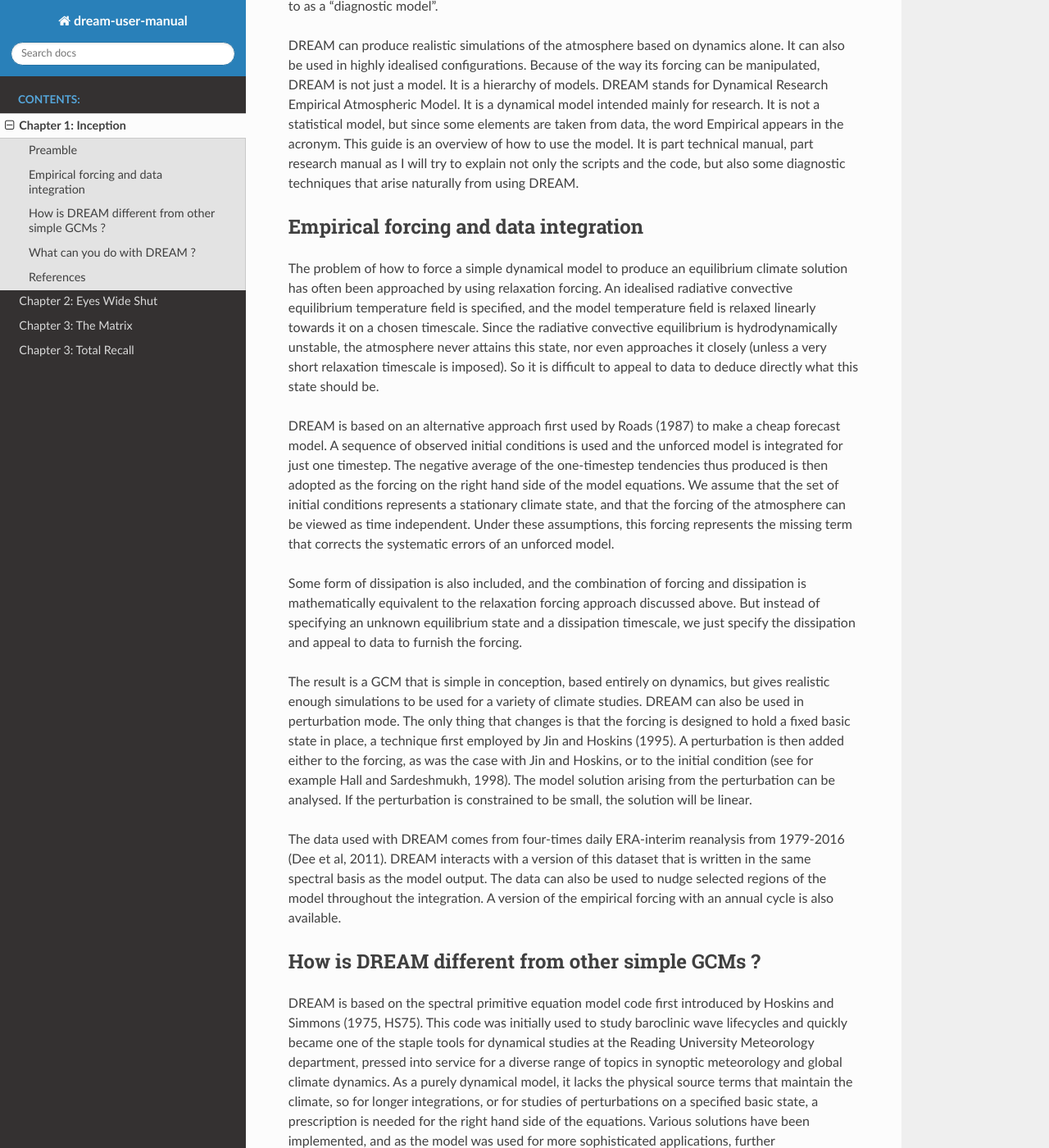
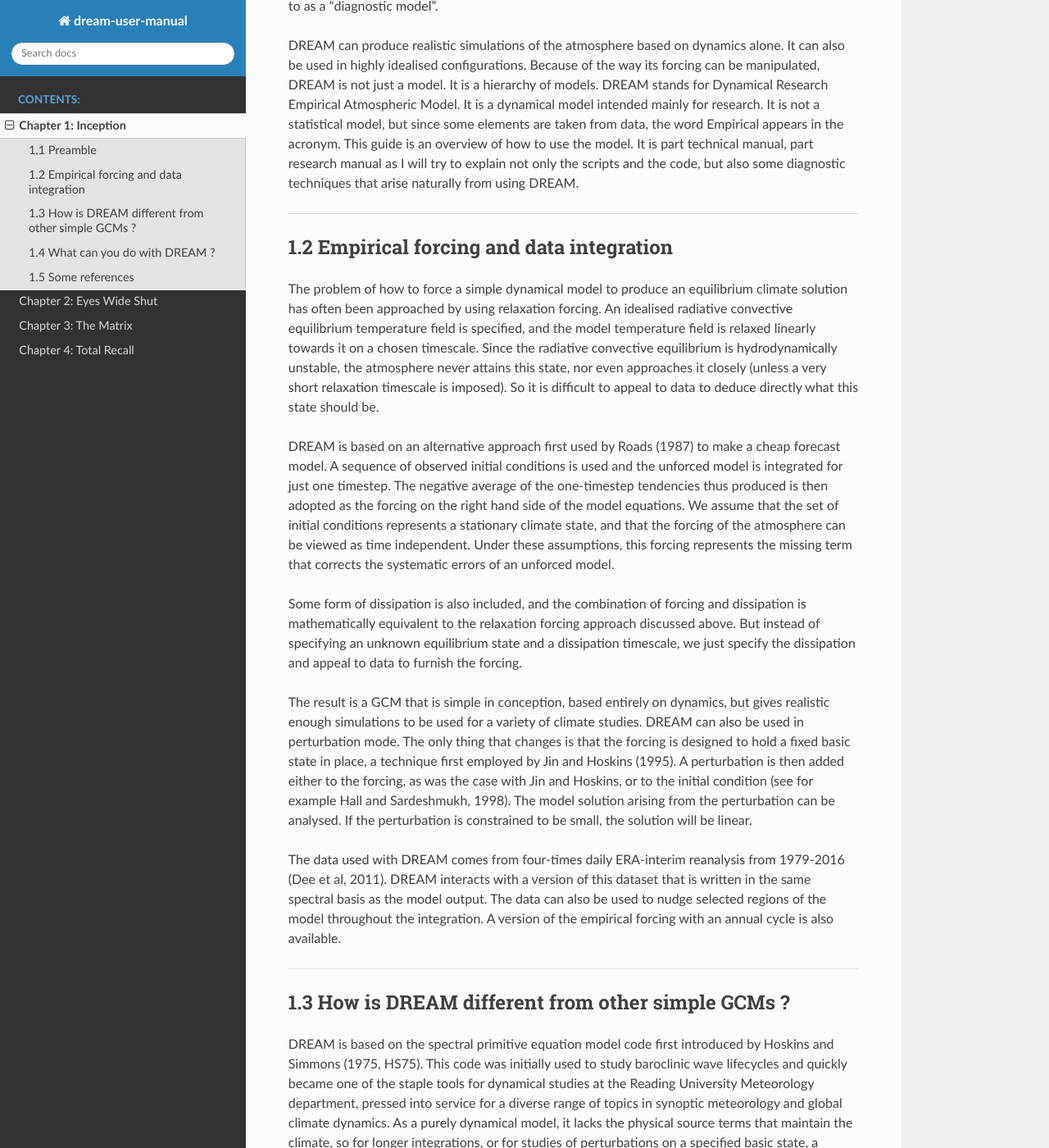
Before and after one commit to dream-gcm/usermanual, a Sphinx documentation site: the page built from source/Chapter1.md, in a window 1280 px wide and 1400 px high, scrolled down 995 px. Shown: the whole window at 82% size. Built offline with Sphinx 7.4.7 and the Read the Docs theme 2.0.0, drawn with Linux system fonts in a browser that asks for light colours; pages that are not in the unit, such as notebooks, are missing from menus; some of the changed text lies outside the part shown.

Commit message:
SLX: chapter4

````diff
--- a/source/Chapter1.md
+++ b/source/Chapter1.md
@@ -2,7 +2,7 @@
 # Chapter 1: Inception
 _Introduction to DREAM_
 
-## Preamble
+## 1.1 Preamble
 In 1983 Sir Brian Hoskins published a lecture in the QJ under the title “Dynamical processes in the atmosphere and the use of models” in which he commented on the interplay between observations, sophisticated numerical models and our understanding of dynamical processes. He advocated a hierarchical approach in which dynamical models of intermediate complexity play a role (I made a contribution to this vision in Hall 2004, but I don’t think anyone read it). There is always a tradeoff between physical realism and conceptual understanding. Models of varying complexity can bridge the gap.
 
 Nearly four decades later, numerical modelling of the atmosphere and climate is more complex than ever. It has become a truly interdisciplinary endeavour shared by communities and worked on in teams, with a wide range of applications. At the same time, at a much more modest scale, a few simple models of the atmosphere have emerged to tackle various questions in a more restricted and often more economical way. DREAM is one of these models.
@@ -11,8 +11,8 @@
 
 DREAM can produce realistic simulations of the atmosphere based on dynamics alone. It can also be used in highly idealised configurations. Because of the way its forcing can be manipulated, DREAM is not just a model. It is a hierarchy of models. DREAM stands for Dynamical Research Empirical Atmospheric Model. It is a dynamical model intended mainly for research. It is not a statistical model, but since some elements are taken from data, the word Empirical appears in the acronym. This guide is an overview of how to use the model. It is part technical manual, part research manual as I will try to explain not only the scripts and the code, but also some diagnostic techniques that arise naturally from using DREAM.
 
-
-## Empirical forcing and data integration
+---
+## 1.2 Empirical forcing and data integration
 The problem of how to force a simple dynamical model to produce an equilibrium climate solution has often been approached by using relaxation forcing. An idealised radiative convective equilibrium temperature field is specified, and the model temperature field is relaxed linearly towards it on a chosen timescale. Since the radiative convective equilibrium is hydrodynamically unstable, the atmosphere never attains this state, nor even approaches it closely (unless a very short relaxation timescale is imposed). So it is difficult to appeal to data to deduce directly what this state should be.
 
 DREAM is based on an alternative approach first used by Roads (1987) to make a cheap forecast model. A sequence of observed initial conditions is used and the unforced model is integrated for just one timestep. The negative average of the one-timestep tendencies thus produced is then adopted as the forcing on the right hand side of the model equations. We assume that the set of initial conditions represents a stationary climate state, and that the forcing of the atmosphere can be viewed as time independent. Under these assumptions, this forcing represents the missing term that corrects the systematic errors of an unforced model.
@@ -23,8 +23,8 @@
 
 The data used with DREAM comes from four-times daily ERA-interim reanalysis from 1979-2016 (Dee et al, 2011). DREAM interacts with a version of this dataset that is written in the same spectral basis as the model output. The data can also be used to nudge selected regions of the model throughout the integration. A version of the empirical forcing with an annual cycle is also available.
 
-
-## How is DREAM different from other simple GCMs ?
+---
+## 1.3 How is DREAM different from other simple GCMs ?
 DREAM is based on the spectral primitive equation model code first introduced by Hoskins and Simmons (1975, HS75). This code was initially used to study baroclinic wave lifecycles and quickly became one of the staple tools for dynamical studies at the Reading University Meteorology department, pressed into service for a diverse range of topics in synoptic meteorology and global climate dynamics. As a purely dynamical model, it lacks the physical source terms that maintain the climate, so for longer integrations, or for studies of perturbations on a specified basic state, a prescription is needed for the right hand side of the equations. Various solutions have been implemented, and as the model was used for more sophisticated applications, further representations of physical processes were added. At the same time a sequence of technical modifications were also made to simplify the code and make it more portable. That model is now known as the “IGCM” and the current version (Joshi et al, 2015) is shared by a consortium of users at UK universities.
 
 DREAM has the same dynamical core as the Reading IGCM, but it has far fewer physical parameterisations available and has not been developed by a community like the Reading model. Instead the development has been more in the direction of working with data for diagnostic modelling. The paraemterizations in DREAM are home-grown, and semi-empirical.
@@ -39,11 +39,12 @@
 
 * ISCA - Developed at the University of Exeter. Based on the GFDL spectral dynamical core. Can be forced at various levels of complexity from relaxation to full radiation. Applicable to Earth and other planets.
 
-
-## What can you do with DREAM ?
+---
+## 1.4 What can you do with DREAM ?
 In its simplest form DREAM is a dynamical model that either simulates a perpetual season or can be used to study perturbations about a fixed basic state, in both cases with time-independent forcing. An extension to the forcing has been developed that includes an annual cycle. In this way DREAM can be used for climate studies in which a one-to-one correspondence with historical data is required. DREAM is designed to work with the reanalysis data that is used to calculate the empirical forcing. This dataset can be consulted during a run to constrain predefined regions of the world to a time sequence of observations by “nudging” on a specified timescale. Further extensions to DREAM have been developed, including interaction with moist thermodynamics associated with the model’s specific humidity variable, and the response to tropical SST anomalies.  DREAM has been used for a wide range of applications, including fundamental properties of the midlatitude jets and baroclinic waves, easterly waves over West Africa, teleconnections from tropical convection, the annual cycle and seasonal prediction of continental rainfall. A complete list of publications is given in Appendix E.
 
-## References
+---
+## 1.5 Some references
 * Dee D.P., et al, 2011: The ERA INTERIM reanalysis: Configuration and performance of the data assimilation system. Quart. J. Roy. Meteor. Soc., 137, 553–597.
 * Hall, N.M.J., 2000: A simple GCM based on dry dynamics and constant forcing. J. Atmos. Sci., 57, 1557-1572.
 * Hall, N.M.J., 2005: The atmospheric response to boundary forcing and the use of diagnostic models. ERCA6, EDP sciences, C. Boutron ed. J. Phys IV, France, 121, pp 125-137.
--- a/source/Chapter2.md
+++ b/source/Chapter2.md
@@ -2,14 +2,14 @@
 # Chapter 2: Eyes Wide Shut
 _A Quick Start Guide to Running DREAM_
 
-## Accessing the model
+## 2.1 Accessing the model
 The DREAM code and a selection of data is currently hosted on GitHub:
 [https://github.com/dream-gcm/DREAM](https://github.com/dream-gcm/DREAM)
 
 You need to join the private DREAM project on github, so if you don’t already have a github account, the first step is to create one. Then contact us through the link on our web site to be invited to the DREAM private github page. Once you have been invited to the page, you’ll be able to download the model. Go to the model page, click on the green Code button to Download ZIP. Unzip it and you’re done.
 
-
-## Compilation on your system
+---
+## 2.2 Compilation on your system
 Now you’re on your computer and you have unzipped the directory named “DREAM-master”. Reaname this folder as DREAM, put it wherever you want, and go into this directory.
 
 First you’ll need to recompile the model libraries. Go into the “dream_model/source” directory to compile the model libraries on your computer (you should only have to do this once):
@@ -22,7 +22,8 @@
 
 and now you should be back in the dream_model directory.
 
-## Your first test simulation
+---
+## 2.3 Your first test simulation
 Go into the `DREAM/dream_model/jobs` directory and open the script `runmodel_v8.1.ksh` (at time of writing).
 
 Modify the root path `$KD` so it points to the DREAM directory:
@@ -80,8 +81,8 @@
 
 Now you can plot these variables and compute any diagnostics you want with your favourite tools and programs for dealing with netCDF datasets.
 
-
-## Further notes on installation
+---
+## 2.4  Further notes on installation
 gfortran is strongly recommended, with netCDF libraries and big endian option.
 
 Example of the compilation line for the model code:
@@ -97,8 +98,8 @@
 ```
 gfortran -fdefault-real-8 -fconvert=big-endian -O3 -frecord-marker=4 -w -fallow-argument-mismatch -fno-align-commons specan_W2G.f -o a.out -I/usr/local/include/ -I./include -L/usr/local/lib -lnetCDF -lnetCDFf -L/yourpath/DREAM/lib -lfft -lblas -lutil -laux
 ```
-
-## So what else do you need to know ?
+---
+## 2.5 So what else do you need to know ?
 * I want to know where are all the files are stored and what are they’re all for - see Chapter 3.
 * I want to go further with diagnostics and understand the data structure and timing - see Chapter 3 and Appendix A
 * What is the physical and numerical specification of this model ? - see Appendix A.
````
Also changed, not shown: source/Chapter3.md (+5 -5 lines), source/Chapter4.md (+3 -1 lines).
